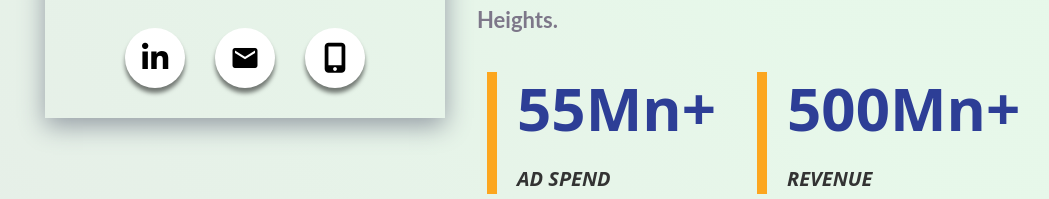
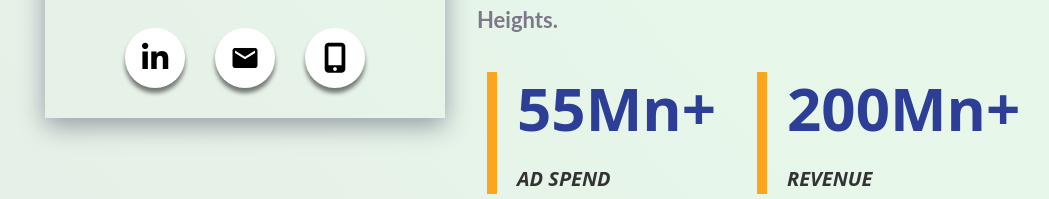
Before and after one commit to GithubIWin/powell-thomas, a React (Create React App) app: page / in a window 1280 px wide. Shown: the part 456-655 px from the top of the page, without its empty margins (115-1164 px from the left). Built offline with nearby package versions, Linux system fonts and the light colour scheme.

Commit message:
5000 change

```diff
--- a/src/components/Profile.jsx
+++ b/src/components/Profile.jsx
@@ -77,7 +77,7 @@ const Profile = () => {
                       <Col lg="6" xl="6" md="6"  sm="12" xs="12">
                         <div class="counter_wrap">
                           <h1 class="cz_counter_num_wrap">
-                            <span class="cz_counter_num">500</span>
+                            <span class="cz_counter_num">200</span>
                             <i>Mn+</i>
                           </h1>
                           <span class="cz_counter_after">REVENUE</span>
```
